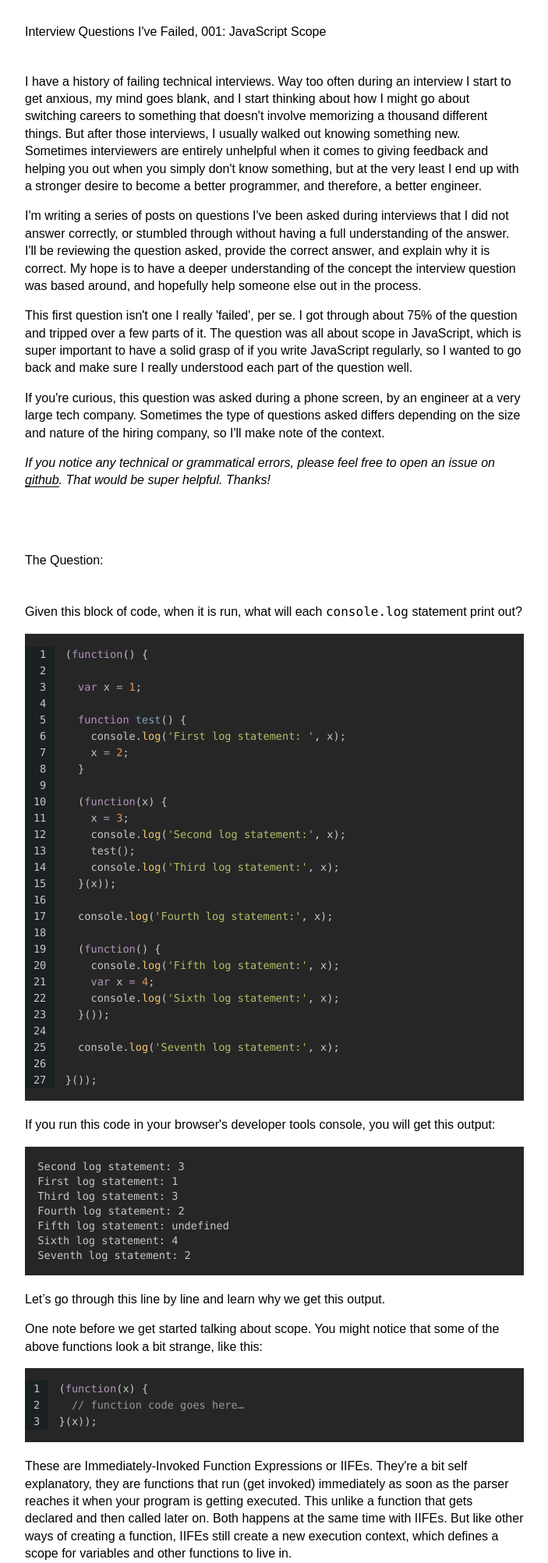
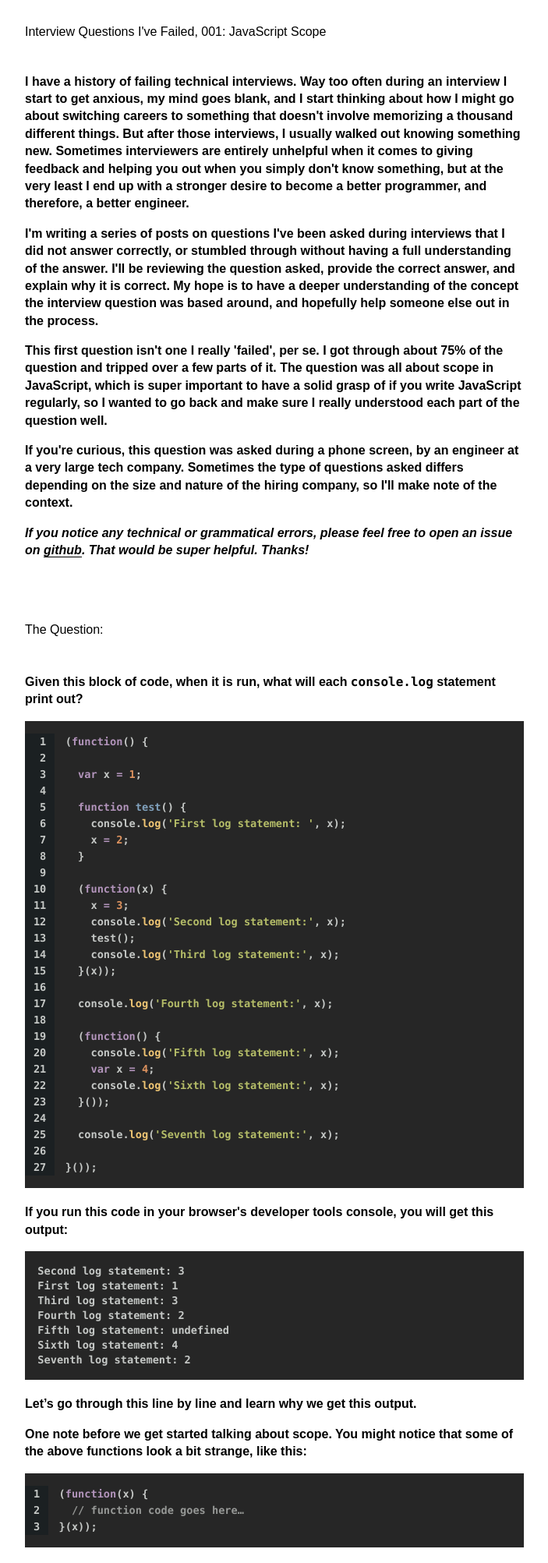
Before and after one commit to timothymalcham/personal-site, a PHP site: page /blog/iqihf/001.html in a window 1280 px wide. Shown: the top 2005 px of the page at 78% size, without its empty margins (288-991 px from the left). Run offline with PHP 8.4, Linux system fonts and the light colour scheme.

Commit message:
use bold type

```diff
--- a/style/style.css
+++ b/style/style.css
@@ -2,7 +2,7 @@
 html {
   font-size: 100%;
   font-family: sans-serif;
-  font-weight: 400;
+  font-weight: 700;
   line-height: 1.4;
 }
 
@@ -18,7 +18,7 @@ p {
 
 h1, h2, h3, h4 {
   margin: 1.5rem 0 0.5rem;
-  font-weight: 500;
+  font-weight: 70000;
   line-height: 1.1;
 }
 
```
